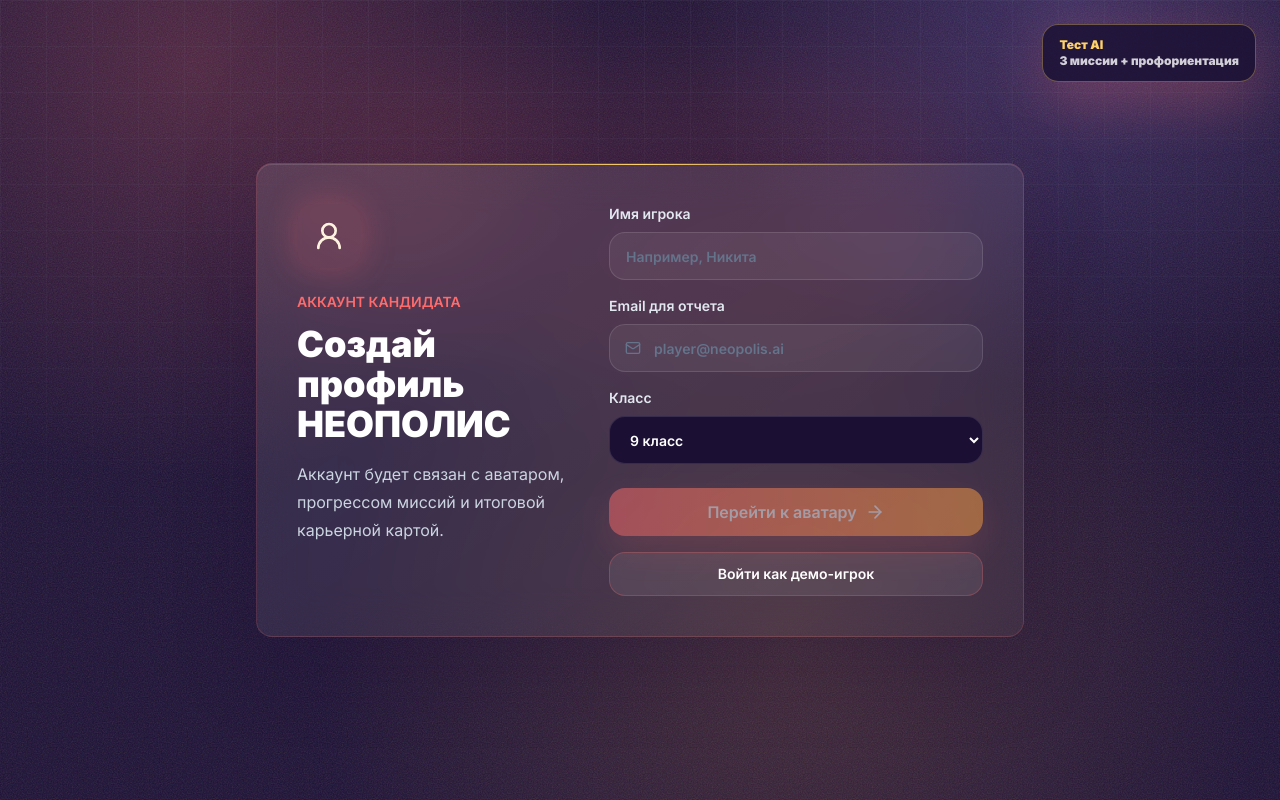
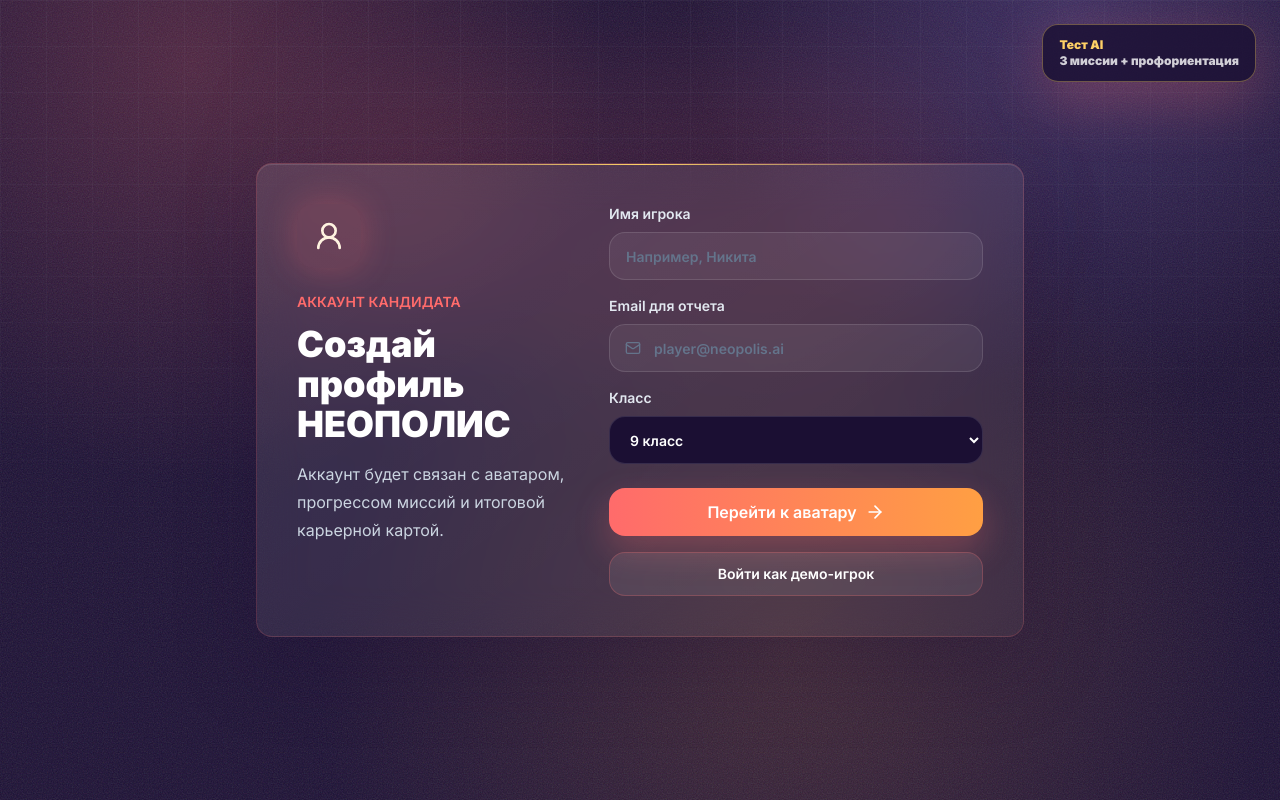
Before and after one commit to Fezco-15/NEOPOLIS, a Next.js app: page /game in a window 1280 px wide. Both pictures are taken after a click on the button "Активировать профиль". Built offline with nearby package versions, Linux system fonts and the light colour scheme.

Commit message:
Relax registration and reset intro on reload

```diff
--- a/src/app/game/page.tsx
+++ b/src/app/game/page.tsx
@@ -39,7 +39,8 @@ export default function GamePage() {
 
   useEffect(() => {
     const status = window.localStorage.getItem("neopolis-subscription-status");
-    setAwakeningComplete(window.localStorage.getItem("neopolis-awakening-complete") === "true");
+    window.localStorage.removeItem("neopolis-awakening-complete");
+    setAwakeningComplete(false);
     if (status === "active") {
       setSubscription({
         status: "active",
--- a/src/components/game/account-registration.tsx
+++ b/src/components/game/account-registration.tsx
@@ -18,7 +18,13 @@ export function AccountRegistration({ onComplete }: { onComplete: (account: Acco
     grade: "9 класс"
   });
 
-  const canSubmit = account.name.trim().length > 1 && account.email.includes("@");
+  function completeRegistration() {
+    onComplete({
+      name: account.name.trim() || "Алекс",
+      email: account.email.includes("@") ? account.email : "demo@neopolis.ai",
+      grade: account.grade
+    });
+  }
 
   return (
     <div className="grid min-h-screen place-items-center px-4 py-20">
@@ -40,7 +46,7 @@ export function AccountRegistration({ onComplete }: { onComplete: (account: Acco
               className="grid flex-1 gap-4"
               onSubmit={(event) => {
                 event.preventDefault();
-                if (canSubmit) onComplete(account);
+                completeRegistration();
               }}
             >
               <label className="grid gap-2 text-sm font-semibold text-slate-200">
@@ -76,7 +82,7 @@ export function AccountRegistration({ onComplete }: { onComplete: (account: Acco
                   ))}
                 </select>
               </label>
-              <Button disabled={!canSubmit} className="mt-2 w-full" size="lg">
+              <Button className="mt-2 w-full" size="lg">
                 Перейти к аватару
                 <ArrowRight className="size-5" />
               </Button>
```
